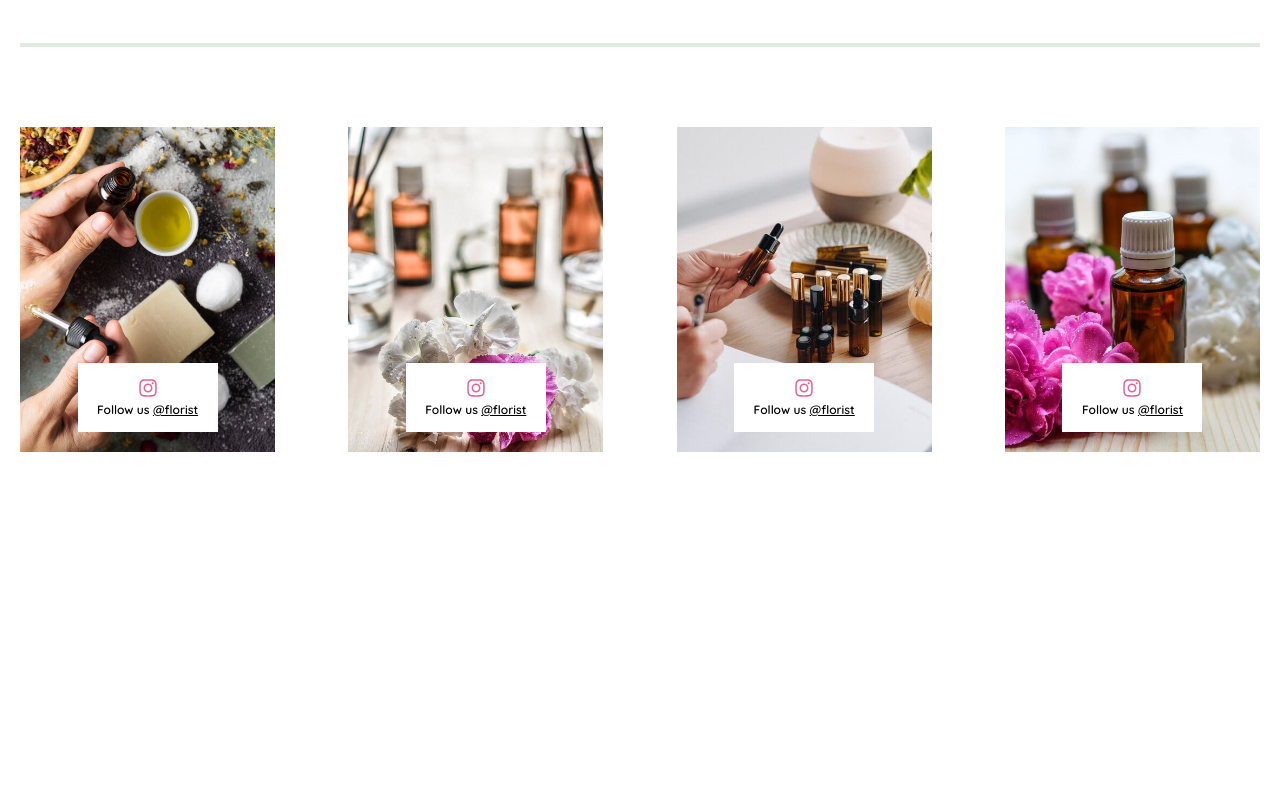
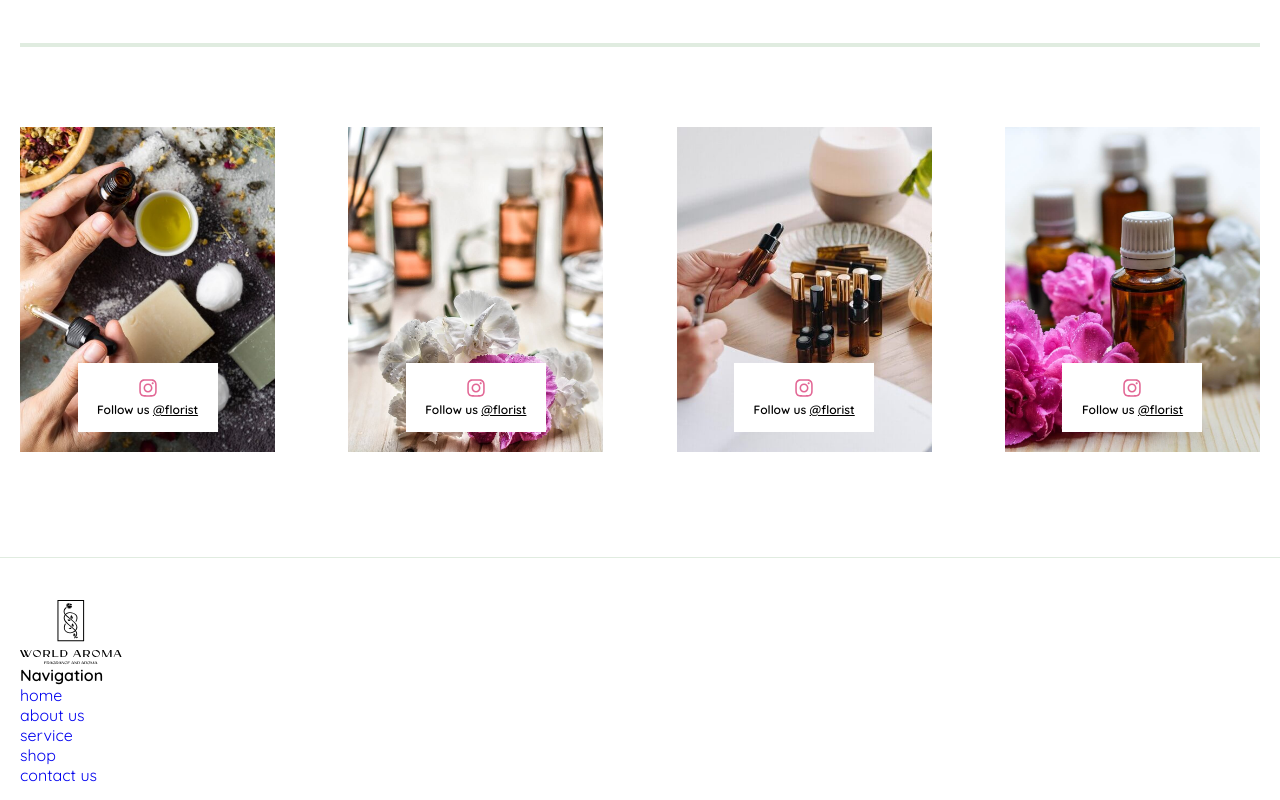
Before and after one commit to mzayniddin/world-aroma, a React (Vite) app: page / in a window 1280 px wide. Shown: the part 3377-4177 px from the top of the page. Before the commit the page ends 3934 px from the top, so only its background shows below. Built offline with nearby package versions, Linux system fonts and the light colour scheme.

Commit message:
added skeleton footer

```diff
--- /dev/null
+++ b/src/components/footer/Footer.jsx
@@ -0,0 +1,29 @@
+
+// IMAGE & ICONS
+import logo from "../../assets/images/logo.svg";
+
+// SCSS
+import "./Footer.scss";
+
+// COMPONENTS
+import FooterNav from "./footer-nav/FooterNav";
+
+const Footer = () => {
+    return (
+        <footer className="footer">
+            <div className="container">
+                <div className="footer__logo">
+                    <img src={logo} alt="World Aroma logo" />
+                </div>
+                <div className="footer__middle">
+                    <FooterNav />
+                </div>
+                <div className="footer__right">
+
+                </div>
+            </div>
+        </footer>
+    );
+};
+
+export default Footer;
--- /dev/null
+++ b/src/components/footer/Footer.scss
@@ -0,0 +1,7 @@
+.footer {
+    padding: 42px 0 15px;
+    border-top: 1px solid rgba(191, 216, 191, 0.49);
+
+
+
+}
--- /dev/null
+++ b/src/components/footer/footer-nav/FooterNav.jsx
@@ -0,0 +1,46 @@
+import { Link } from "react-router-dom";
+import { useTranslation } from "react-i18next";
+
+const FooterNav = () => {
+    const { t } = useTranslation();
+    return (
+        <nav className="footer__nav">
+            <strong className="footer__list-title">Navigation</strong>
+            <ul className="footer__nav-list footer__list">
+                <li className="footer__list-item">
+                    <Link to="/" className="footer__nav-link footer__link">
+                        {t("home")}
+                    </Link>
+                </li>
+                <li className="footer__list-item">
+                    <Link to="/about" className="footer__nav-link footer__link">
+                        {t("about_us")}
+                    </Link>
+                </li>
+                <li className="footer__list-item">
+                    <Link
+                        to="/service"
+                        className="footer__nav-link footer__link"
+                    >
+                        {t("service")}
+                    </Link>
+                </li>
+                <li className="footer__list-item">
+                    <Link to="/shop" className="footer__nav-link footer__link">
+                        {t("shop")}
+                    </Link>
+                </li>
+                <li className="footer__list-item">
+                    <Link
+                        to="/contact"
+                        className="footer__nav-link footer__link"
+                    >
+                        {t("contact_us")}
+                    </Link>
+                </li>
+            </ul>
+        </nav>
+    );
+};
+
+export default FooterNav;
--- a/src/pages/Home.jsx
+++ b/src/pages/Home.jsx
@@ -5,6 +5,7 @@ import Hero from "../components/hero/Hero";
 import SubHero from "../components/sub-hero/SubHero";
 import OurAromas from "../components/our-aromas/OurAromas";
 import AdsContact from "../components/ads-contact/AdsContact";
+import Footer from "../components/footer/Footer";
 
 // AROMAS IMAGE
 import aroma1 from "../assets/aromas_image/aroma1.png";
@@ -41,6 +42,7 @@ export default function Home() {
             <OurAromas aromaImages={aromaImages} />
             <AdsContact bg={bgAds} />
             <AdsInsta />
+            <Footer />
         </div>
     );
 }
```
Also changed, not shown: src/components/footer/footer-contact/FooterContact.jsx (added, +15 -0 lines), src/components/footer/footer-right/FooterRight.jsx (added, +18 -0 lines), src/components/footer/footer-contact/FooterContact.scss (added), src/components/footer/footer-nav/FooterNav.scss (added), src/components/footer/footer-right/FooterRight.scss (added).
